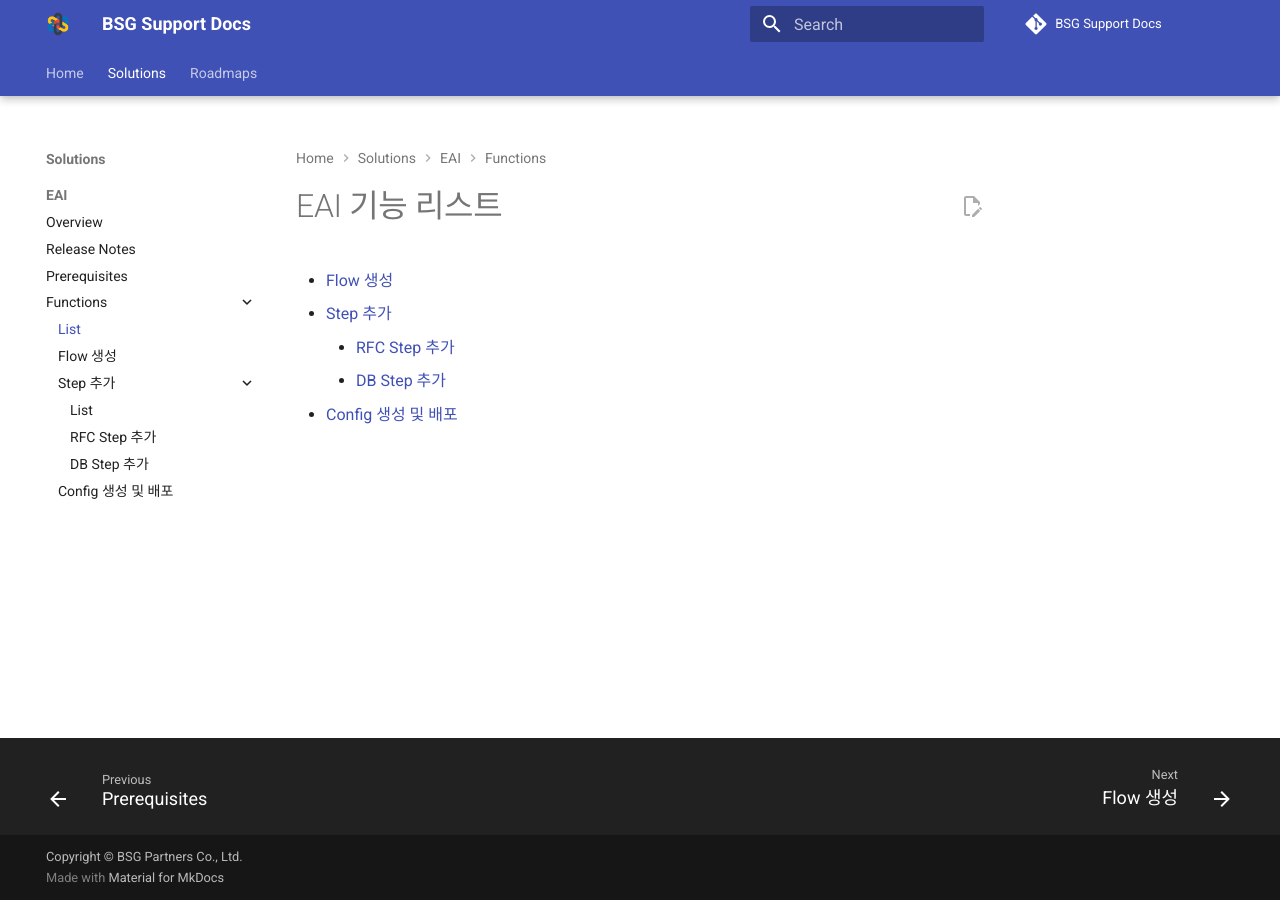
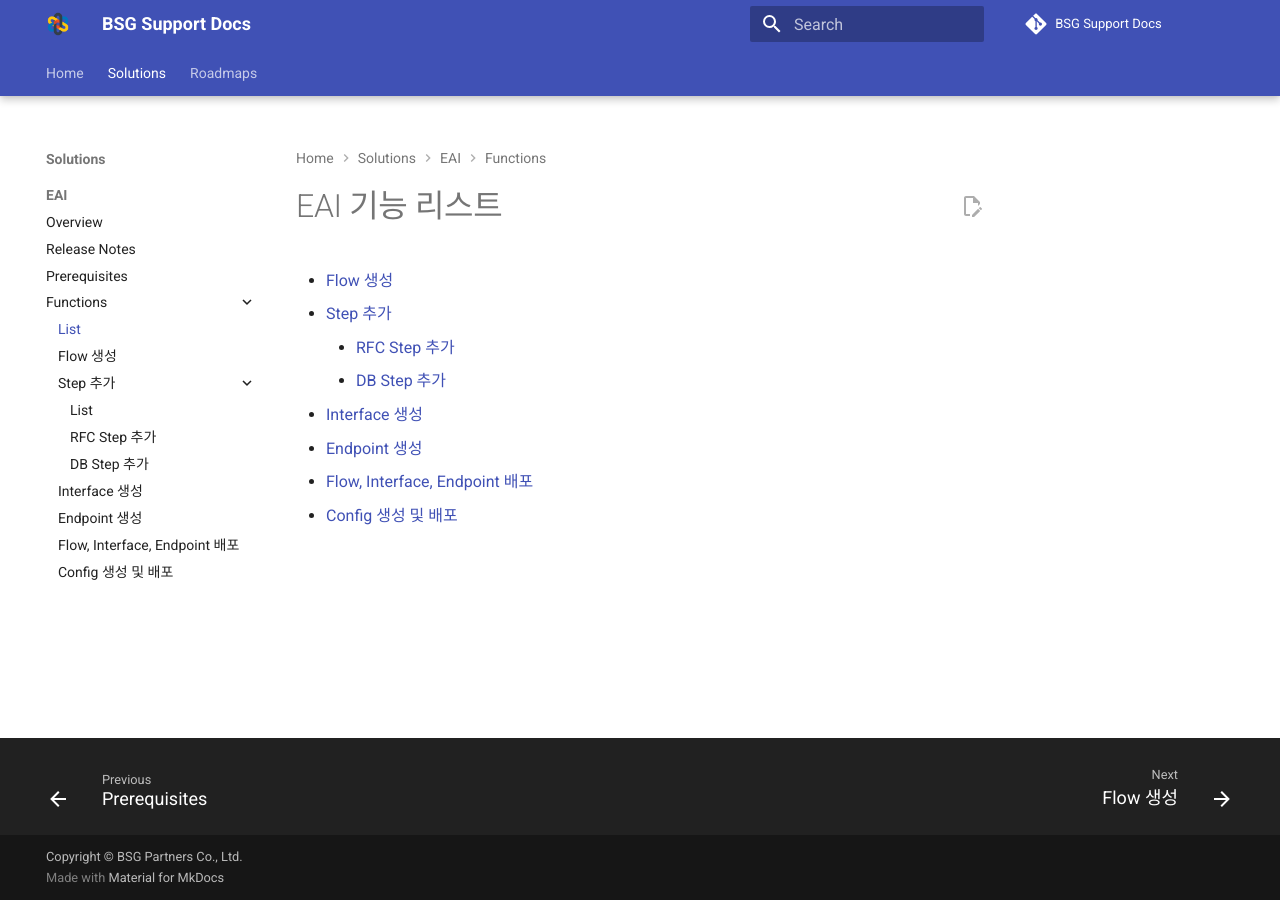
Before and after one commit to bsgp/docs, an MkDocs documentation site: the page built from docs/eai/functions/index.md, in a window 1280 px wide. Built offline with MkDocs 1.6.1 and Material for MkDocs 9.7.7, drawn with Linux system fonts in a browser that asks for light colours; comment, search, counter and statistics services are not loaded.

Commit message:
feat: create_interface 추가

```diff
--- a/docs/eai/functions/index.md
+++ b/docs/eai/functions/index.md
@@ -4,4 +4,7 @@
 * [Step 추가](add_step.md)
     * [RFC Step 추가](add_rfc_step.md)
     * [DB Step 추가](add_db_step.md)
+* [Interface 생성](create_interface)
+* [Endpoint 생성](create_Endpoint)
+* [Flow, Interface, Endpoint 배포](deploy)
 * [Config 생성 및 배포](create_config)
--- a/mkdocs.yml
+++ b/mkdocs.yml
@@ -16,6 +16,9 @@ nav:
           - List: 'eai/functions/add_step.md'
           - 'RFC Step 추가': 'eai/functions/add_rfc_step.md'
           - 'DB Step 추가': 'eai/functions/add_db_step.md'
+        - 'Interface 생성': 'eai/functions/create_interface.md'
+        - 'Endpoint 생성': 'eai/functions/create_endpoint.md'
+        - 'Flow, Interface, Endpoint 배포': 'eai/functions/deploy.md'
         - 'Config 생성 및 배포': 'eai/functions/create_config.md'
   - Roadmaps:
     - EAI: 'eai/roadmap.md'
```
Also changed, not shown: docs/eai/functions/create_interface.md (added, +18 -0 lines), docs/eai/functions/assets/eai_if_create.png (added), docs/eai/functions/assets/eai_if_info.png (added), docs/eai/functions/create_endpoint.md (added), docs/eai/functions/deploy.md (added).
